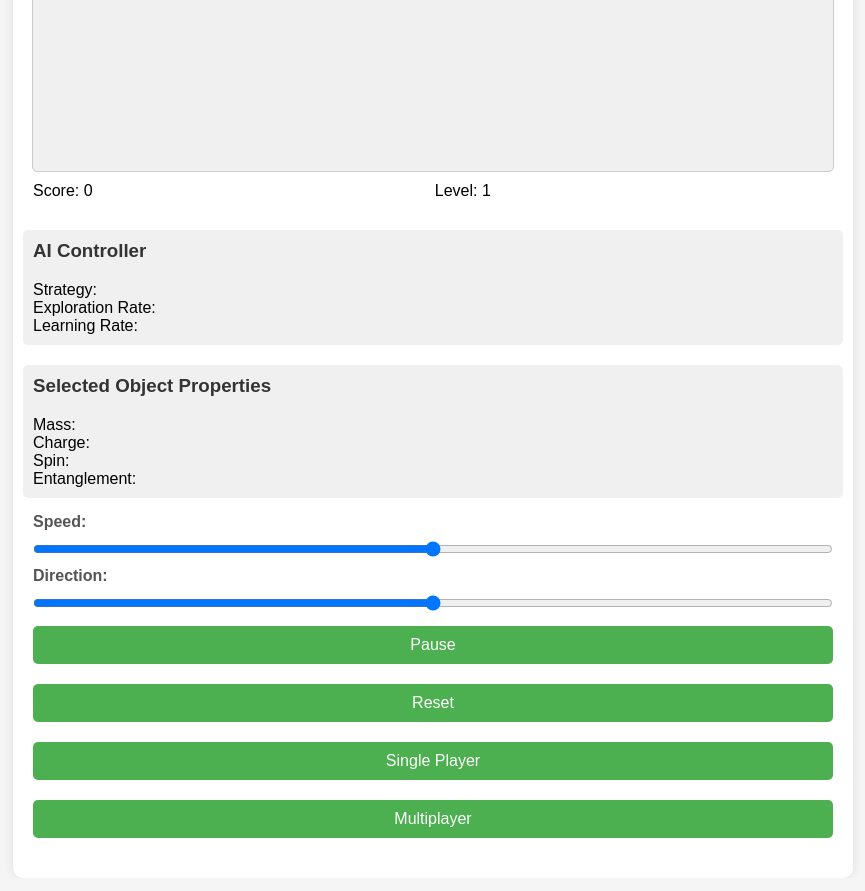
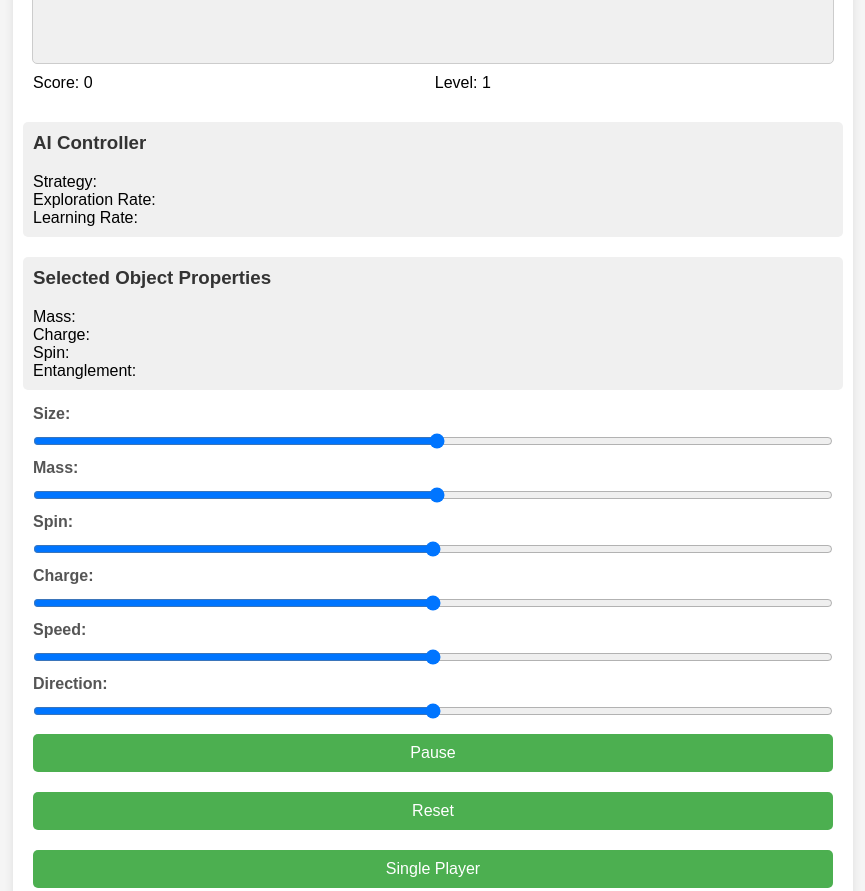
Before and after one commit to A-I-PORTAL/TEST, a plain HTML site: page index.html in a window 1280 px wide. Shown: the part 186-1077 px from the top of the page, without its empty margins (207-1072 px from the left). Drawn offline with nearby package versions, Linux system fonts and the light colour scheme.

Commit message:
Update index.html

```diff
--- a/index.html
+++ b/index.html
@@ -28,6 +28,14 @@
             <div id="entanglementDisplay">Entanglement: </div>
         </div>
         <div id="controllerContainer">
+            <label for="sizeSlider">Size:</label>
+            <input type="range" id="sizeSlider" min="1" max="100" step="1">
+            <label for="massSlider">Mass:</label>
+            <input type="range" id="massSlider" min="1" max="100" step="1">
+            <label for="spinSlider">Spin:</label>
+            <input type="range" id="spinSlider" min="0" max="360" step="1">
+            <label for="chargeSlider">Charge:</label>
+            <input type="range" id="chargeSlider" min="-10" max="10" step="0.1">
             <label for="speedSlider">Speed:</label>
             <input type="range" id="speedSlider" min="0" max="10" step="1" value="5">
             <label for="directionSlider">Direction:</label>
```
